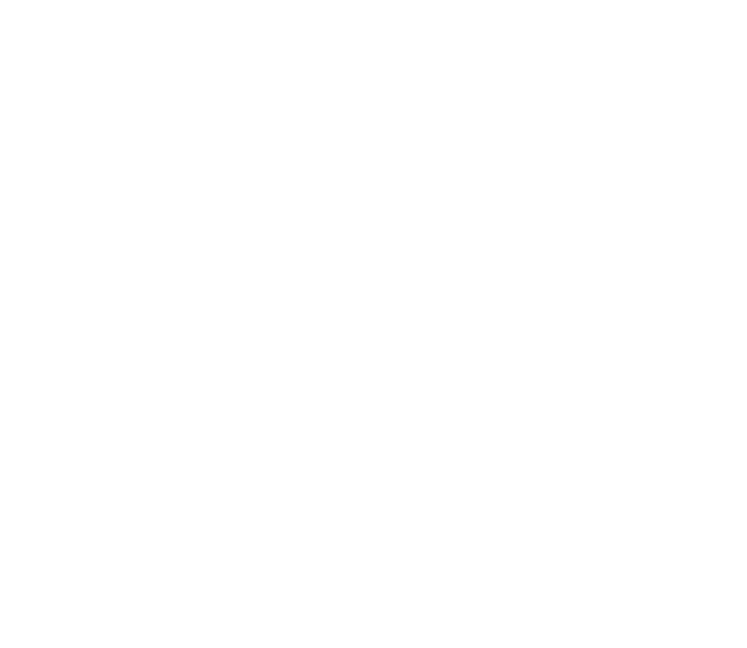
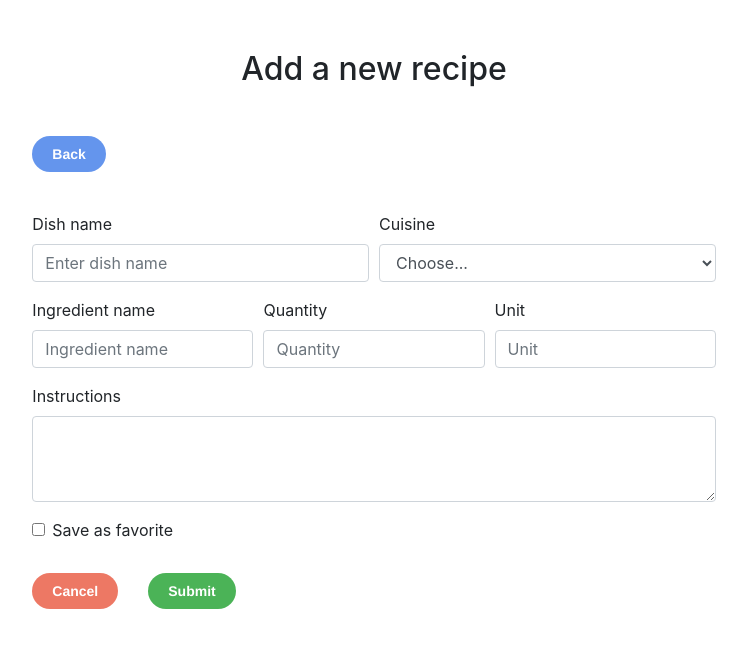
Before and after one commit to ChloeXu/chefs-hub, a React (Create React App) app: page /new in a window 1280 px wide. Shown: the top 648 px of the page, without its empty margins (266-1013 px from the left). Built offline with nearby package versions, Linux system fonts and the light colour scheme.

Commit message:
Initial commit for new recipe form

```diff
--- a/generate-react-cli.json
+++ b/generate-react-cli.json
@@ -9,7 +9,7 @@
       "withStyle": true,
       "withTest": false,
       "withStory": true,
-      "withLazy": true
+      "withLazy": false
     }
   }
 }
--- a/src/components/Button.tsx
+++ b/src/components/Button.tsx
@@ -33,10 +33,10 @@
  * Primary UI component for user interaction
  */
 export const Button: React.FC<ButtonProps> = ({
-  primary = false,
+  primary = true,
   size = 'medium',
-  margin = "10px",
-  backgroundColor,
+  margin = "0px",
+  backgroundColor = "cornflowerblue",
   label,
   ...props
 }) => {
--- a/src/index.css
+++ b/src/index.css
@@ -19,6 +19,14 @@
 .p-20 {
   padding: 20px;
 }
+.pl-20 {
+  padding-left: 20px;
+}
+
+.pr-20 {
+  padding-right: 20px;
+}
+
 
 .pt-20 {
   padding-top: 20px;
--- a/src/index.tsx
+++ b/src/index.tsx
@@ -8,13 +8,15 @@
 import reportWebVitals from "./reportWebVitals";
 import { RecipeDetail } from "./views/recipe-detail/RecipeDetail";
 import Container from "react-bootstrap/esm/Container";
+import { NewRecipe } from "./views/new-recipe/NewRecipe";
 
 const Routing = () => {
   return (
     <Router>
-      <Container>
+      <Container className="pt-20">
         <Switch>
           <Route exact path="/" component={App} />
+          <Route exact path="/new" component={NewRecipe} />
           <Route exact path="/recipes/:id" component={RecipeDetail} />
         </Switch>
       </Container>
--- a/src/views/app/App.tsx
+++ b/src/views/app/App.tsx
@@ -8,7 +8,7 @@
 
 export const App = () => {
   return (
-    <Container className="pt-20">
+    <Container >
       <h2 className="header">Welcome To Chefs Hub</h2>
       <Row>
         <Col></Col>
@@ -18,7 +18,7 @@
             size="medium" primary
             label="New"
             backgroundColor="#4bb357"
-            onClick={() => console.log("clicked")} />
+            onClick={() => window.location.href = "/new"} />
         </Col>
         <Col></Col>
       </Row>
--- /dev/null
+++ b/src/views/new-recipe/NewRecipe.tsx
@@ -0,0 +1,89 @@
+import React from 'react';
+import './NewRecipe.module.css';
+import Container from "react-bootstrap/esm/Container";
+import { Col, Form, Row } from "react-bootstrap";
+import { Button } from '../../components/Button';
+
+export interface NewRecipeProps {
+}
+
+export const NewRecipe: React.FC = () => {
+    return (
+        <Container >
+            <h2 className="header" >Add a new recipe</h2>
+            <Row className="pl-20 pr-20 pb-20">
+                <Col></Col>
+                <Col xs={8}>
+                    <Row className="top-bar-control">
+                        <Button onClick={() => window.location.href = "/"} margin="0 15px 0 15px" label="Back">
+                        </Button>
+                    </Row>
+                </Col>
+                <Col></Col>
+            </Row>
+            <Row className="p-20">
+                <Col></Col>
+                <Col xs={8}>
+                    <Form>
+                        <Form.Row>
+                            <Form.Group as={Col} controlId="formGridDish">
+                                <Form.Label>Dish name</Form.Label>
+                                <Form.Control type="name" placeholder="Enter dish name" />
+                            </Form.Group>
+
+                            <Form.Group as={Col} controlId="formGridCuisine">
+                                <Form.Label>Cuisine</Form.Label>
+                                <Form.Control as="select" defaultValue="Choose...">
+                                    <option>Choose...</option>
+                                    <option>Italian</option>
+                                    <option>Thai</option>
+                                    <option>Chinese</option>
+                                    <option>Japanese</option>
+                                    <option>Greek</option>
+                                    <option>American</option>
+                                    <option>Other</option>
+                                </Form.Control>
+                            </Form.Group>
+                        </Form.Row>
+
+                        <Form.Row>
+                            <Form.Group as={Col} controlId="formGridEmail">
+                                <Form.Label>Ingredient name</Form.Label>
+                                <Form.Control type="name" placeholder="Ingredient name" />
+                            </Form.Group>
+
+                            <Form.Group as={Col} controlId="formGridQuantity">
+                                <Form.Label>Quantity</Form.Label>
+                                <Form.Control type="number" placeholder="Quantity" />
+                            </Form.Group>
+
+                            <Form.Group as={Col} controlId="formGridUnit">
+                                <Form.Label>Unit</Form.Label>
+                                <Form.Control type="text" placeholder="Unit" />
+                            </Form.Group>
+                        </Form.Row>
+
+                        <Form.Group controlId="exampleForm.ControlTextarea1">
+                            <Form.Label>Instructions</Form.Label>
+                            <Form.Control as="textarea" rows={3} />
+                        </Form.Group>
+
+                        <Form.Group id="formGridCheckbox">
+                            <Form.Check type="checkbox" label="Save as favorite" />
+                        </Form.Group>
+
+                        <Button onClick={() => window.location.href = "/"} margin="15px 0 15px 0" label="Cancel"
+                            backgroundColor="#ed7864">
+                        </Button>
+                        <Button onClick={() => window.location.href = "/"}
+                            margin="15px 0 15px 30px"
+                            label="Submit"
+                            backgroundColor="#4bb357">
+                        </Button>
+                    </Form>
+                </Col>
+                <Col></Col>
+            </Row>
+        </Container>
+    )
+};
--- a/src/views/recipe-card/RecipeCard.tsx
+++ b/src/views/recipe-card/RecipeCard.tsx
@@ -33,12 +33,11 @@
         <div className="card">
             <div className="cardMeta">
                 <h4><b> {title}</b></h4>
-                <Badge pill variant="info">{subtitle}</Badge>
+                <Badge pill variant="primary">{subtitle}</Badge>
             </div>
             <div className="btn-container">
                 <Button
                     margin="10px"
-                    size="small" primary
                     label={viewButtonLabel}
                     onClick={() => window.location.href = "/recipes/" + id.toString()} />
             </div>
--- a/src/views/recipe-detail/RecipeDetail.tsx
+++ b/src/views/recipe-detail/RecipeDetail.tsx
@@ -3,7 +3,7 @@
 import { useParams } from 'react-router-dom'
 import { Button } from '../../components/Button';
 import { recipes_mock } from '../../data/sample.data';
-import { Badge, Col, Row, ListGroup } from "react-bootstrap";
+import { Col, Row, ListGroup } from "react-bootstrap";
 
 export interface RecipeDetailProps {
 }
@@ -13,25 +13,17 @@
     const data = recipes_mock.find((r) => r.id.toString() === id);
     return (
         <Container >
-            <Row>
+            <h2 className="header">{data?.name}</h2>
+            <Row className="pl-20 pr-20 pb-20">
                 <Col></Col>
                 <Col xs={8}>
                     <Row className="top-bar-control">
-                        <Button label="Back" margin="0px" onClick={() => window.location.href = "/"} />
+                        <Button label="Back" margin="0 15px 0 15px" onClick={() => window.location.href = "/"} />
                     </Row>
                 </Col>
                 <Col></Col>
             </Row>
-            <Row className="pt-20">
-                <Col></Col>
-                <Col xs={8}>
-                    <h2 >{data?.name}</h2>
-                    <Badge pill variant="info">{data?.cuisine}</Badge>
-                </Col>
-                <Col>
-                </Col>
-            </Row>
-            <Row className="pt-20">
+            <Row className="p-20">
                 <Col></Col>
                 <Col xs={8}>
                     <div>
```
Also changed, not shown: src/components/NewRecipe/NewRecipe.lazy.tsx (deleted, +0 -11 lines), src/components/NewRecipe/NewRecipe.tsx (deleted, +0 -10 lines), src/views/new-recipe/NewRecipe.module.css (renamed from src/components/NewRecipe/NewRecipe.module.css), 1 other file (tests, documents, lock files or other folders).
